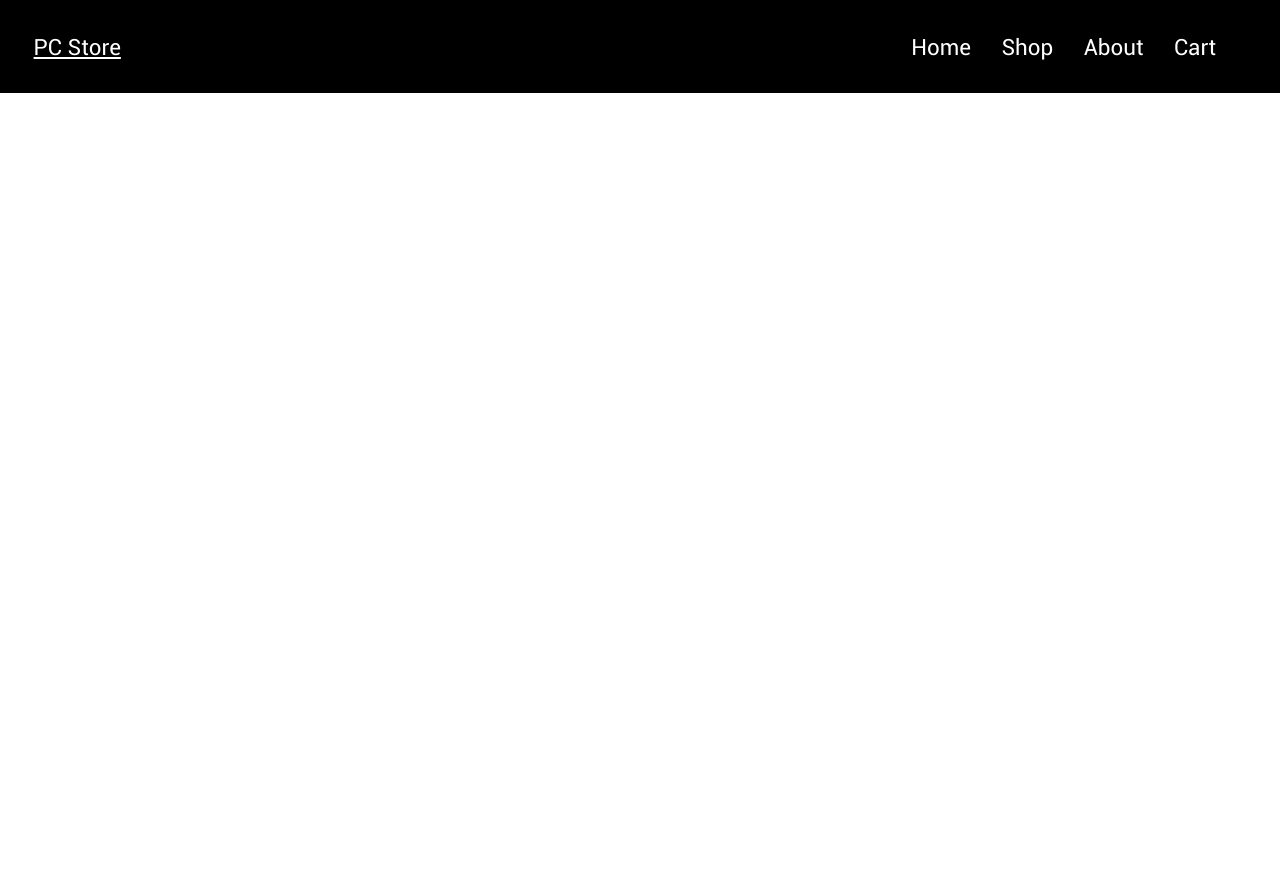
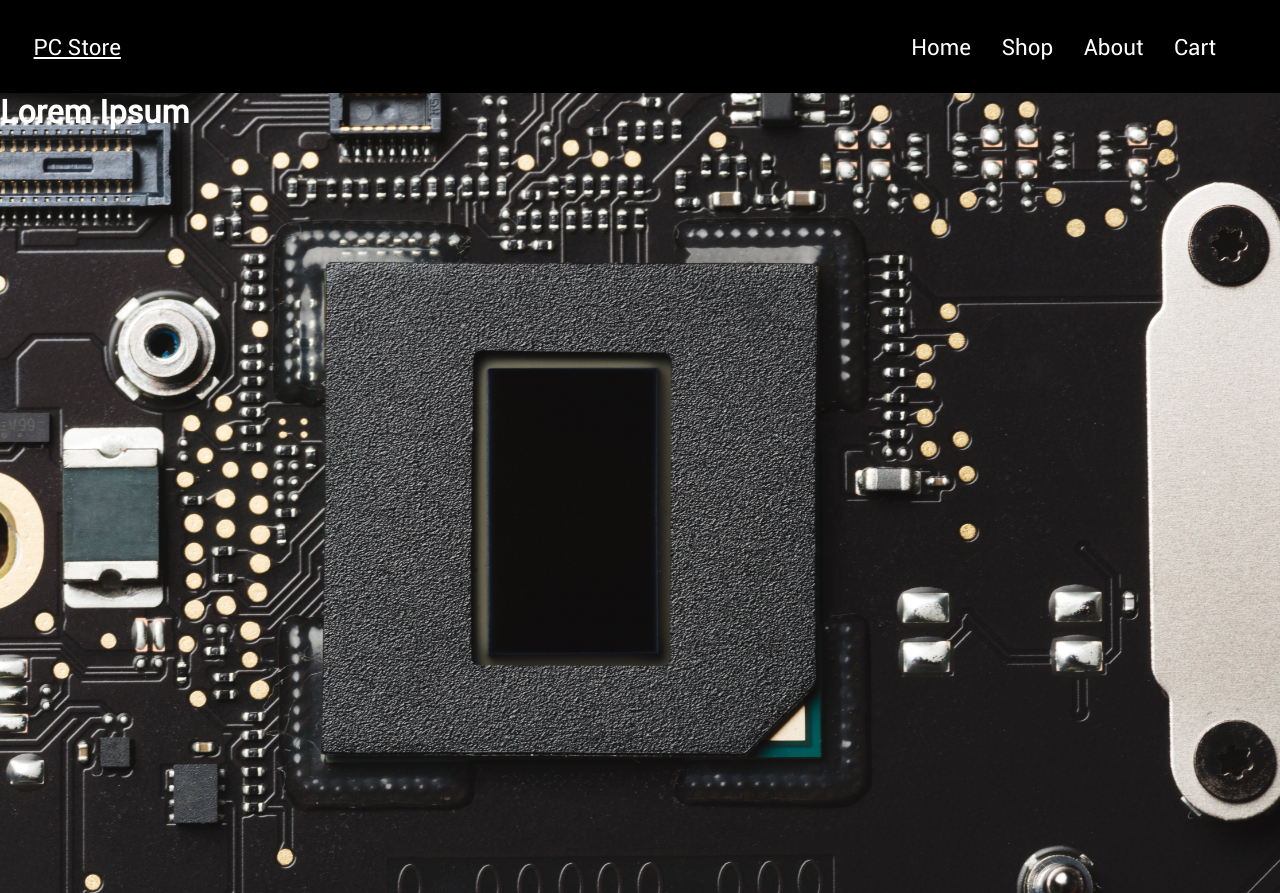
Before and after one commit to juan-est145/Odin-Project_Shopping_Cart, a React (Vite) app: page / in a window 1280 px wide. Before the commit the page ends 800 px from the top, so only its background shows below. Built offline with nearby package versions, Linux system fonts and the light colour scheme.

Commit message:
I have a background image

```diff
--- a/src/App.jsx
+++ b/src/App.jsx
@@ -1,9 +1,12 @@
 //import { useState } from 'react'
-import Header from "./header"
+import { Header, MainImage } from "./header"
 
 function App() {
 	return (
-		<Header></Header>
+		<>
+			<Header></Header>
+			<MainImage></MainImage>
+		</>
 	)
 }
 
--- a/src/header.jsx
+++ b/src/header.jsx
@@ -1,9 +1,10 @@
 import "./styles/mainPage.css"
+import motherBoardImage from "../public/motherBoard.jpg"
 
-export default function Header() {
+export function Header() {
 	return (
 		<header>
-			<a href="#"className="Title">PC Store</a>
+			<a href="#" className="Title">PC Store</a>
 			<nav className="headerNav">
 				<a href="#">Home</a>
 				<a href="#">Shop</a>
@@ -11,5 +12,20 @@ export default function Header() {
 				<a href="#">Cart</a>
 			</nav>
 		</header>
+	);
+}
+
+export function MainImage() {
+	const style = {
+		"margin" : "0px",
+		"color" : "white",
+	};
+
+
+	return (
+		<main>
+			<img src={motherBoardImage} alt="An image of a mother board" className="mainPhoto"/>
+			<h1 style={style}>Lorem Ipsum</h1>
+		</main>
 	)
 }
--- a/src/styles/mainPage.css
+++ b/src/styles/mainPage.css
@@ -6,6 +6,8 @@
 body {
 	margin: 0px;
 	font-family: "Roboto";
+	display: flex;
+	flex-direction: column;
 }
 
 header {
@@ -28,11 +30,20 @@ header>a {
 	justify-content: space-evenly;
 }
 
-.headerNav>a{
+.headerNav>a {
 	color: white;
 	text-decoration: none;
 }
 
-.headerNav>a:hover{
+.headerNav>a:hover {
 	text-decoration: underline;
 }
+
+.mainPhoto {
+	position: absolute;
+	width: 100%;
+	height: 100%;
+	object-fit: cover;
+	z-index: -1;
+	/*background: none;*/
+}
```
